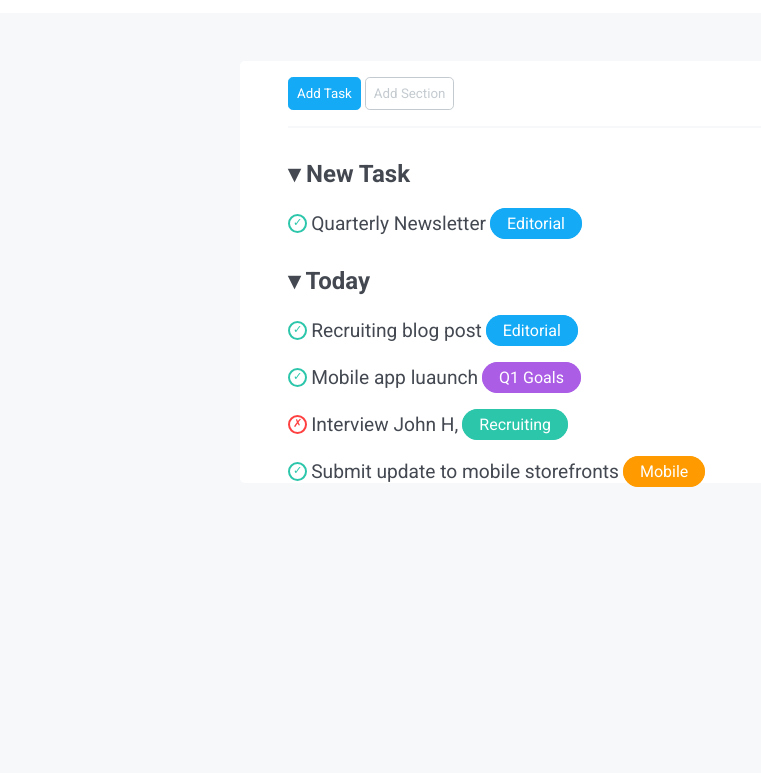
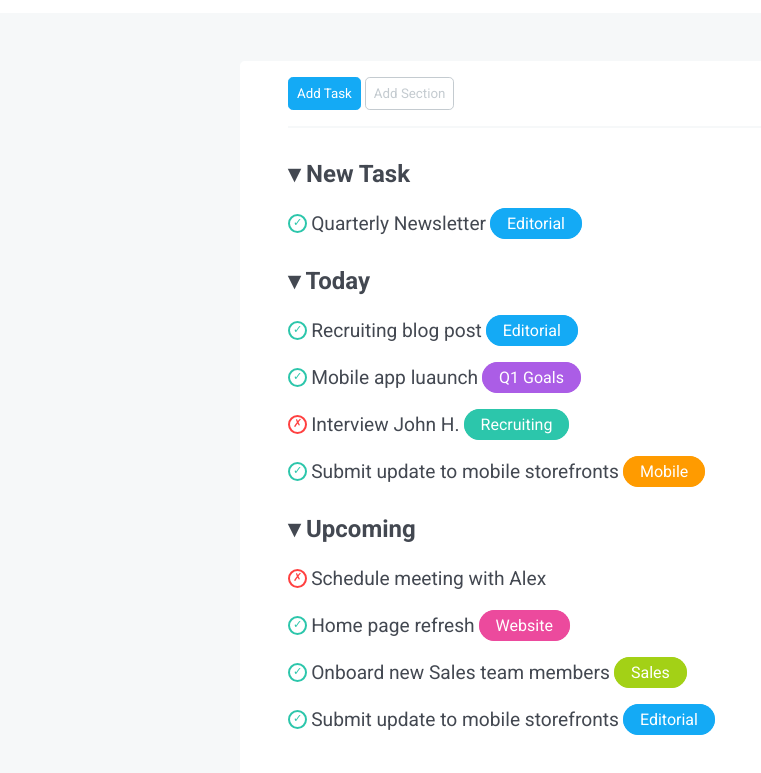
Before and after one commit to DavidePeloso-dev/html-css-toboolist, a plain HTML site: page index.html in a window 1280 px wide. Shown: the part 69-842 px from the top of the page, without its empty margins (0-761 px from the left). Before the commit the page ends 800 px from the top, so only its background shows below. Drawn offline with Linux system fonts and the light colour scheme.

Commit message:
Complete last list section

```diff
--- a/css/style.css
+++ b/css/style.css
@@ -56,7 +56,7 @@ body{
     margin: 3rem auto;
     color: var(--list-items);
     border-radius: 0.3rem;
-    padding: 0 3rem;
+    padding: 0 3rem 3rem;
 }
 
 .container{
@@ -74,11 +74,13 @@ body{
 .add_task{
     background-color: var(--primary-button);
     border-color: var(--primary-button);
+    cursor: pointer;
 }
 
 .add_section{
     background-color: var(--primary-color);
     color: var(--secondary-button);
+    cursor: pointer;
 }
 
 .list_section{
@@ -146,3 +148,13 @@ body{
     background-color: var(--mobile-tag);
     border-color: var(--mobile-tag);
 }
+
+.website{
+    background-color: var(--website-tag);
+    border-color: var(--website-tag);
+}
+
+.sales{
+    background-color: var(--sales-tag);
+    border-color: var(--sales-tag);
+}
--- a/index.html
+++ b/index.html
@@ -32,6 +32,7 @@
                     <span class="tag editorial">Editorial</span>
                 </div>
             </div>
+            <!-- New Task -->
             <div class="list_section">
                 <h2>&blacktriangledown; Today</h2>
                 <div class="list_section_items">
@@ -46,7 +47,7 @@
                 </div>
                 <div class="list_section_items">
                     <span class="cross">&cross;</span>
-                    <span class="item">Interview John H,</span>
+                    <span class="item">Interview John H.</span>
                     <span class="tag recruiting">Recruiting</span>
                 </div>
                 <div class="list_section_items">
@@ -55,6 +56,30 @@
                     <span class="tag mobile">Mobile</span>
                 </div>
             </div>
+            <!-- Today -->
+            <div class="list_section">
+                <h2>&blacktriangledown; Upcoming</h2>
+                <div class="list_section_items">
+                    <span class="cross">&cross;</span>
+                    <span class="item">Schedule meeting with Alex</span>
+                </div>
+                <div class="list_section_items">
+                    <span class="check">&check;</span>
+                    <span class="item">Home page refresh</span>
+                    <span class="tag website">Website</span>
+                </div>
+                <div class="list_section_items">
+                    <span class="check">&check;</span>
+                    <span class="item">Onboard new Sales team members</span>
+                    <span class="tag sales">Sales</span>
+                </div>
+                <div class="list_section_items">
+                    <span class="check">&check;</span>
+                    <span class="item">Submit update to mobile storefronts</span>
+                    <span class="tag editorial">Editorial</span>
+                </div>
+            </div>
+            <!-- Upcoming -->
          </section>
     </main>
     <!-- /#main -->
```
